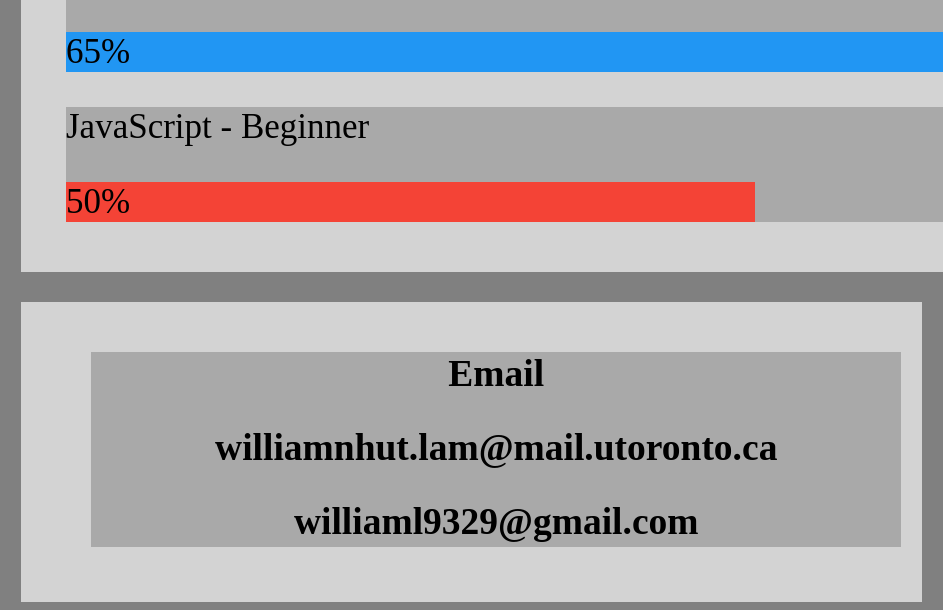
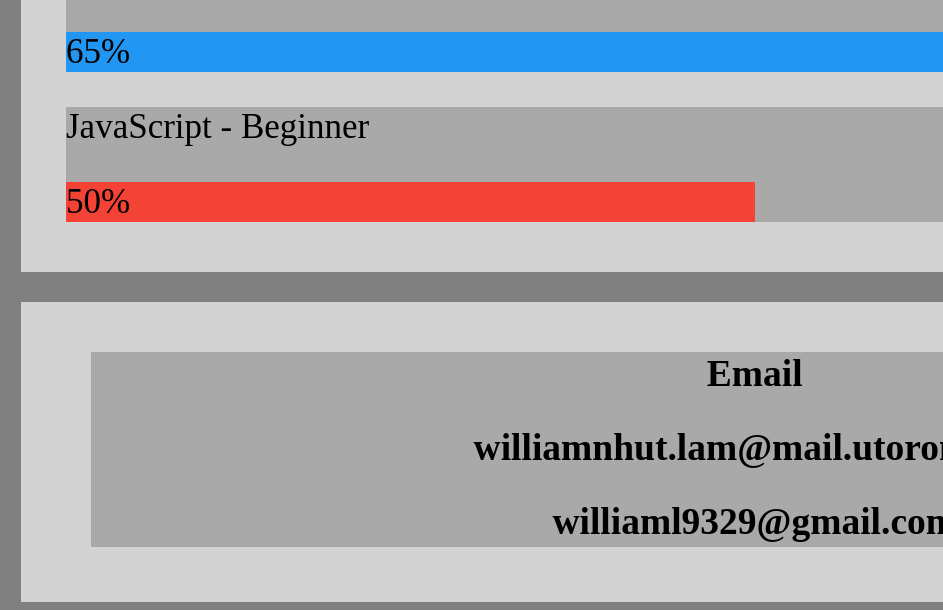
Before and after one commit to Williaml9329/Personal-Website, a plain HTML site: page index.html in a window 1280 px wide. Shown: the part 1348-1958 px from the top of the page, 337-1280 px from the left. Drawn offline with Linux system fonts and the light colour scheme.

Commit message:
Add files via upload

```diff
--- a/index.css
+++ b/index.css
@@ -146,9 +146,8 @@
 .contact-me {
 	margin-top: 25px;
 	margin-left: 75px;
+	width: 1750px;
 	font-size: 25px;
-	width: 93%;
-	height: 100%;
 	display: flex;
 }
 
```
